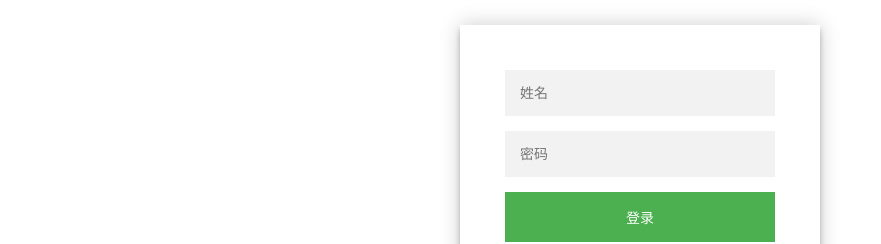
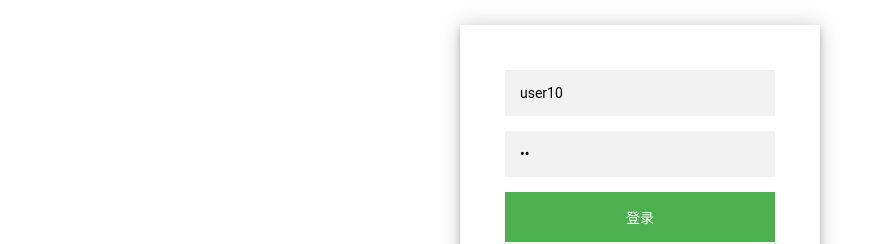
Before and after one commit to samanthavvv/blog29_fe, a React app: page /login in a window 1280 px wide. Shown: the part 204-448 px from the top of the page, without its empty margins (0-881 px from the left). Built offline with nearby package versions, Linux system fonts and the light colour scheme.

Commit message:
feat(login模块)：通过axios 的反向代理和webpack 的转发，注册页面实现前后端数据传输

```diff
--- /dev/null
+++ b/src/axios/index.js
@@ -0,0 +1,43 @@
+import axios from 'axios';
+
+
+export default class Axios {
+    static config = {
+        baseURL: '/api',    // axios 中配置了基础路径后，请求时，会自动在请求url 前面添加此路径
+        timeout: 3000
+    }
+
+    // 作为其它组件的工具使用，通过 static 语句设置为静态方法（类方法）
+    // static post(url, data, config) {     // 形参可以分别传入，也可以通过一个对象传入
+    static post(params) {
+        console.log('自己封装的axios 对象')
+
+        return new Promise((resolve, reject) => {
+            axios.post(
+                params.url,
+                params.data,
+                { ...this.config, ...params.config }
+                // Object.assign(this.config, params.config)    // 合并字典对象的另外一种方式
+            ).then( // 返回一个全新的 Promise 对象
+                response => {   // 必须使用箭头函数，否则this 会有问题
+                    const data = response.data
+
+                    if (!data.code) {
+                        // success 用户名密码正确
+                        console.log('用户名密码正确')
+                        resolve(data)
+                    } else {
+                        // failed  用户名密码错误
+                        console.log('用户名密码错误')
+                        resolve(data);    // {code:3,msg:xxx}
+                    }
+                }
+            ),
+            reason => { //失败给出失败的理由
+                    console.log('向后端传输数据时异常', error)
+                    reject(reason)
+                }
+        })
+
+    }
+}
--- a/src/component/login/index.js
+++ b/src/component/login/index.js
@@ -1,16 +1,46 @@
 import React from "react";
 import { Link } from "react-router-dom";
 import '../../css/login_reg.css'
+import UserService from "../../service/user";
+
+const service = new UserService();
 
 export default class Login extends React.Component {
+    render() {
+        // 嵌套一层 Login的原因：service 是全局变量，在组件中使用是，通过props 属性使用
+        return <_Login service={service} />
+    }
+}
+
+class _Login extends React.Component {
+
+    /*
+        连接到服务器端进行用户名和密码的验证，并等待回复
+        视图层组件中，只要收集用户名和密码就可以了，验证交给其它的服务层即 service 层
+    */
+    handleClick(event) {
+        // service.login()  // 通过 props 属性传入
+
+        event.preventDefault();     //阻止表单的默认提交，后续通过 Ajax 进行提交
+
+        console.log('clicked')
+
+        const form = event.target.form
+        // console.log(form[0], form[1])
+        // console.log(form[0].value, form[1].value)
+
+        const [username, password] = event.target.form;
+        this.props.service.login(username.value, password.value)
+    }
+
     render() {
         return (
             <div className="login-page">
                 <div className="form">
                     <form className="login-form">
-                        <input type="text" placeholder="姓名" />
-                        <input type="password" placeholder="密码" />
-                        <button>登录</button>
+                        <input type="text" placeholder="姓名" defaultValue='user10' />
+                        <input type="password" placeholder="密码" defaultValue='ps' />
+                        <button onClick={this.handleClick.bind(this)}>登录</button>
                         <p className="message">还未注册 <Link to='/reg'>去注册</Link></p>
                     </form>
                 </div>
--- a/src/index.js
+++ b/src/index.js
@@ -27,6 +27,7 @@ class App extends React.Component {
     render() {
         return <Router>
             <div>
+                {/* 首页增加导航栏链接，方便页面切换 */}
                 <ul>
                     <li><Link to="/">主页</Link></li>
                     <li><Link to="/login">登陆</Link></li>
--- /dev/null
+++ b/src/service/user.js
@@ -0,0 +1,27 @@
+// import axios from "axios";
+import Axios from "../axios";
+
+export default class UserService{
+    login(name, password) {
+        console.log('去处理', name, password);  //应该使用Ajax 异步的方式：axios组件中的xmlhttprequest 方法
+
+        let params = {
+            url: '/users/login/',
+            data: {name, password}
+        }
+
+        Axios.post(params).then(
+            value => {
+                if (!value.code){
+                    console.log('************** 用户名密码正确，该跳转了',value)
+                } else {
+                    console.log('!!!!!!!!!! 用户名密码不正确，应该拦截跳转',value)
+                }
+
+            },
+            reason => {
+                console.log('xxxxxxxxxxxx 请求后端出错', reason)
+            }
+        );
+    }
+}
--- a/webpack.config.dev.js
+++ b/webpack.config.dev.js
@@ -33,7 +33,7 @@ module.exports = {
             },
             {
                 // test: /\.less$/,
-                test: /\.css$/,
+                test: /\.css$/,     //可加载css 文件
                 use: [
                     { loader: "style-loader" },
                     { loader: "css-loader" },
@@ -60,7 +60,8 @@ module.exports = {
         proxy: {
             '/api': {
                 target: 'http://127.0.0.1:8000',
-                changeOrigin: true
+                changeOrigin: true,
+                pathRewrite: {'^/api': ''}
             }
         }
     }
```
Also changed, not shown: src/test.js (added, +14 -0 lines).
